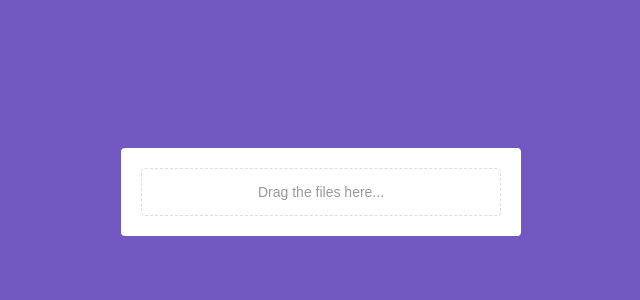
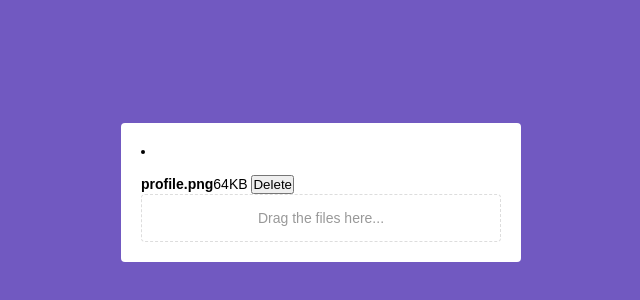
Before and after one commit to iwilliam317/upload-s3, a React (Create React App) app in the folder frontend/: page / in a window 1280 px wide. Shown: the part 208-508 px from the top of the page, without its empty margins (319-959 px from the left). Built offline with nearby package versions, Linux system fonts and the light colour scheme; the HTML template or start-up script is replaced by a standard one.

Commit message:
add circular-progress-bar

```diff
--- a/frontend/package.json
+++ b/frontend/package.json
@@ -7,6 +7,7 @@
     "@testing-library/react": "^9.3.2",
     "@testing-library/user-event": "^7.1.2",
     "react": "^16.12.0",
+    "react-circular-progressbar": "^2.0.3",
     "react-dom": "^16.12.0",
     "react-dropzone": "^10.2.1",
     "react-scripts": "3.3.0",
--- /dev/null
+++ b/frontend/src/components/FileList/index.jsx
@@ -0,0 +1,18 @@
+import React from 'react'
+import { Container, FileInfo, Preview } from './styles'
+
+const FileList = () => (
+    <Container color='red'>
+        <li>
+            <FileInfo>
+                <Preview src=''></Preview>
+                <div>
+                    <strong>profile.png</strong>
+                    <span>64KB <button onClick={() => {}}>Delete</button></span>
+                </div>
+            </FileInfo>
+        </li>
+    </Container>
+)
+
+export default FileList
--- /dev/null
+++ b/frontend/src/components/FileList/styles.js
@@ -0,0 +1,10 @@
+import styled, {css} from 'styled-components'
+
+export const Container = styled.div`
+
+`
+export const FileInfo = styled.div`
+
+`
+export const Preview = styled.img`
+`
--- a/frontend/src/components/Upload/index.jsx
+++ b/frontend/src/components/Upload/index.jsx
@@ -1,6 +1,7 @@
 import React, { Component } from 'react'
 import Dropzone from 'react-dropzone'
 import { DropContainer, UploadMessage } from './styles'
+import FileList from '../FileList'
 
 class Upload extends Component {
 
@@ -16,6 +17,7 @@ class Upload extends Component {
     }
     render() {
         return (<>
+            <FileList/>
             <Dropzone accept='image/*' onDropAccepted={acceptedFiles => console.log(acceptedFiles)}>
                 {({ getRootProps, getInputProps, isDragActive, isDragReject }) => (
                     <DropContainer
```
Also changed, not shown: 1 other file (tests, documents, lock files or other folders).
